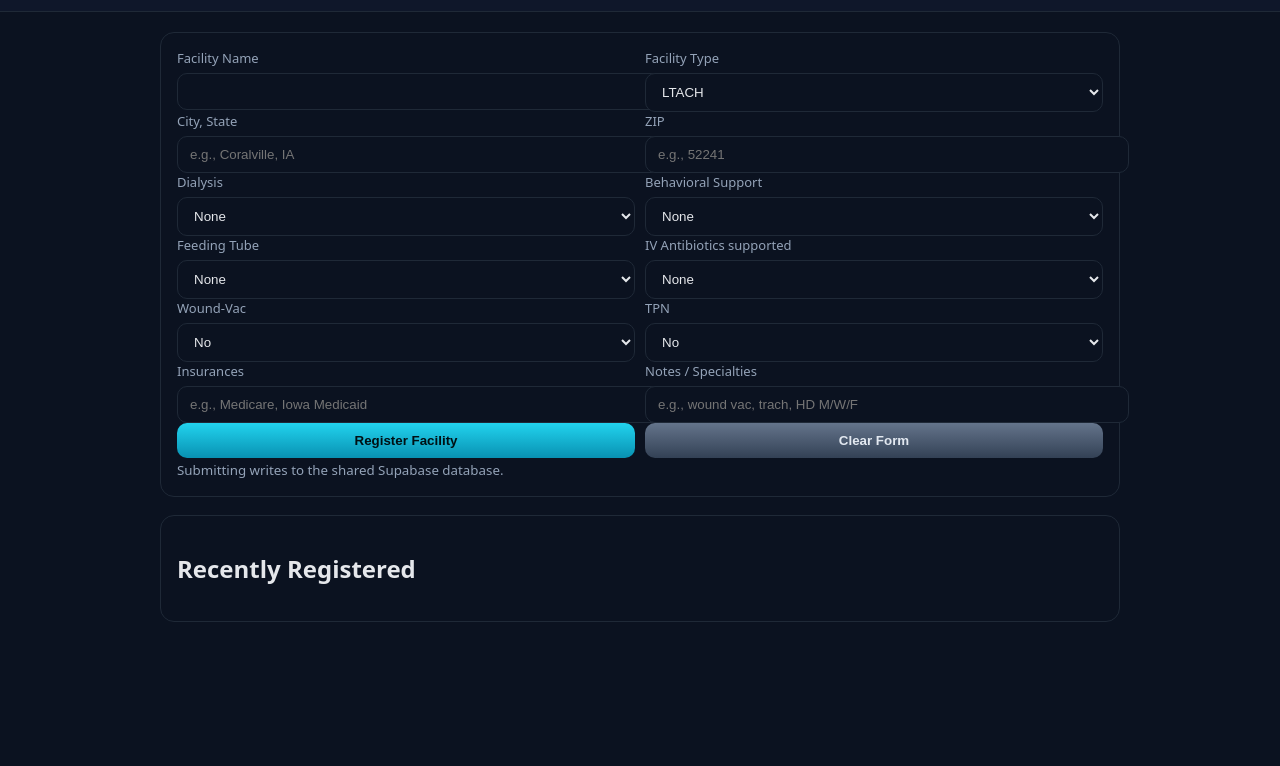
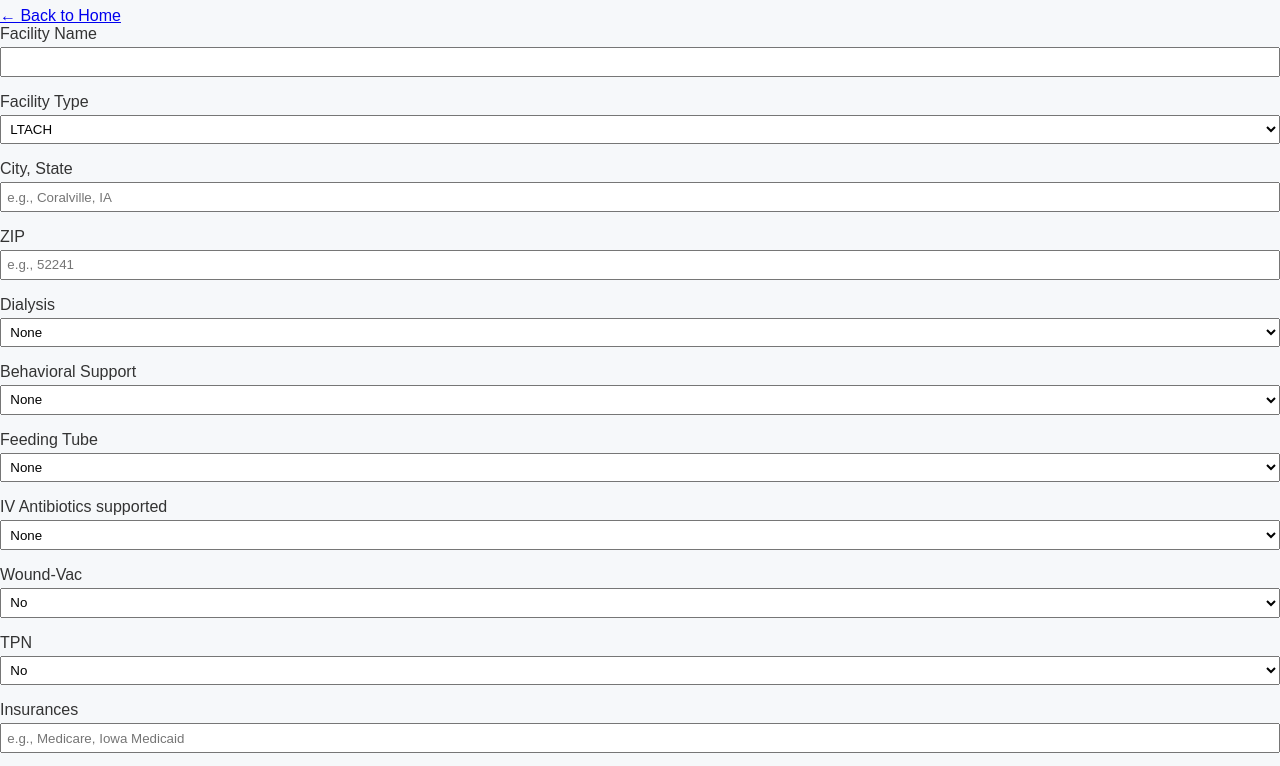
Before and after one commit to russ-krvai/MatchMe, a plain HTML site: page facility.html in a window 1280 px wide. Shown: the part 73-839 px from the top of the page. Before the commit the page ends 800 px from the top, so only its background shows below. Drawn offline with Linux system fonts and the light colour scheme; a script that the page names is missing.

Commit message:
Update style.css

```diff
--- a/style.css
+++ b/style.css
@@ -1,18 +1,62 @@
+body {
+  font-family: Arial, sans-serif;
+  margin: 0;
+  background-color: #f6f8fa;
+  color: #333;
+}
 
-body{font-family:system-ui,-apple-system,Segoe UI,Roboto,Helvetica,Arial,sans-serif;margin:0;background:#0b1220;color:#e5e7eb}
-header{background:#0f172a;border-bottom:1px solid #1f2937;padding:16px 20px;position:sticky;top:0}
-h1{margin:0;font-size:22px}.back-link{color:#93c5fd;text-decoration:none}
-main{max-width:960px;margin:0 auto;padding:20px}
-.role-buttons{display:flex;gap:12px;flex-wrap:wrap}
-.button,button{background:linear-gradient(180deg,#22d3ee,#0891b2);border:none;border-radius:10px;color:#001014;font-weight:700;padding:10px 14px;cursor:pointer;text-decoration:none;display:inline-block}
-button.secondary{background:linear-gradient(180deg,#64748b,#334155);color:#e2e8f0}
-.row{display:grid;grid-template-columns:1fr 1fr;gap:10px}
-@media(max-width:720px){.row{grid-template-columns:1fr}}
-label{display:block;font-size:13px;color:#94a3b8}
-input,select,textarea{width:100%;padding:10px 12px;border-radius:10px;border:1px solid #1f2937;background:#0b1220;color:#e5e7eb;margin-top:6px}
-.card{background:#0b1220;border:1px solid #1f2937;border-radius:14px;padding:16px}
-.facility{display:grid;grid-template-columns:1fr auto;gap:10px;align-items:center;padding:12px;border-radius:12px;border:1px solid #1f2937;margin-bottom:10px}
-.facility .meta{font-size:12px;color:#94a3b8}
-.score{font-weight:700;border:1px solid #334155;padding:6px 10px;border-radius:10px}
-.muted{color:#94a3b8;font-size:12px}
-small.hint{color:#94a3b8}
+.container {
+  display: flex;
+  height: 100vh;
+}
+
+.sidebar {
+  width: 280px;
+  background-color: #ffffff;
+  padding: 1em;
+  border-right: 1px solid #ddd;
+}
+
+.sidebar h2 {
+  margin-top: 0;
+  color: #005f73;
+}
+
+label {
+  display: block;
+  margin-bottom: 1em;
+}
+
+select, input[type="text"], button {
+  width: 100%;
+  padding: 0.4em;
+  margin-top: 0.3em;
+  box-sizing: border-box;
+}
+
+.hidden {
+  display: none;
+}
+
+.main-content {
+  flex: 1;
+  padding: 1em;
+  background-color: #f6f8fa;
+}
+
+.filters-summary {
+  margin-bottom: 1em;
+  font-weight: bold;
+  color: #005f73;
+}
+
+button {
+  background-color: #0a9396;
+  color: white;
+  border: none;
+  cursor: pointer;
+}
+
+button:hover {
+  background-color: #00787b;
+}
```
